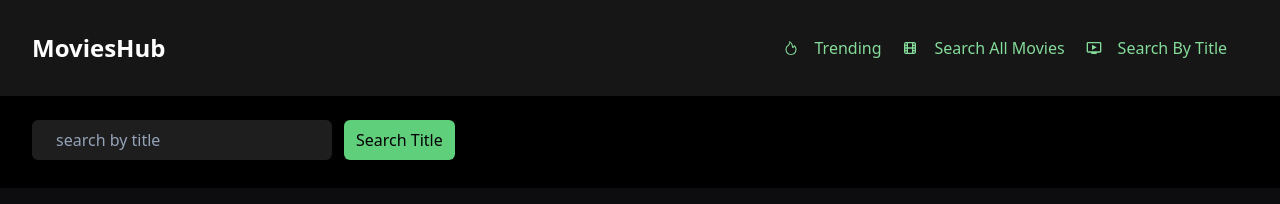
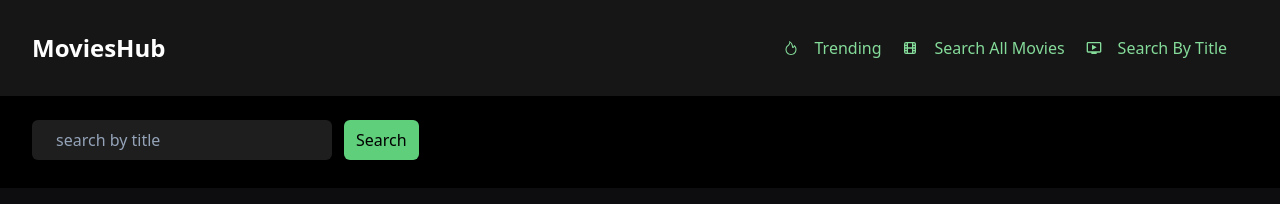
Before and after one commit to azeezcodes/IMDB, a React (Vite) app: page /searchtitle in a window 1280 px wide. Shown: the top 204 px of the page. Built offline with nearby package versions, Linux system fonts and the light colour scheme.

Commit message:
changes made

```diff
--- a/src/components/Search.jsx
+++ b/src/components/Search.jsx
@@ -38,7 +38,7 @@ const Search = () => {
                className="bg-[#5FCF7B] text-black rounded-md px-3 py-1 h-10 hover:bg-[#85db9a]"
                onClick={() => handleCLick()}
             >
-               Search Title
+               Search
             </button>
          </div>
          {/* result */}
--- a/src/components/SearchAll.jsx
+++ b/src/components/SearchAll.jsx
@@ -37,7 +37,7 @@ const SearchAll = () => {
                className="bg-[#5FCF7B] text-black rounded-md px-3 py-1 h-10 hover:bg-[#85db9a]"
                onClick={() => handleCLick()}
             >
-               Search Movies
+               Search
             </button>
          </div>
          {/* result */}
```
